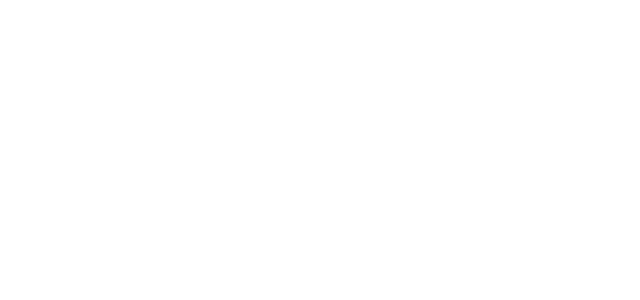
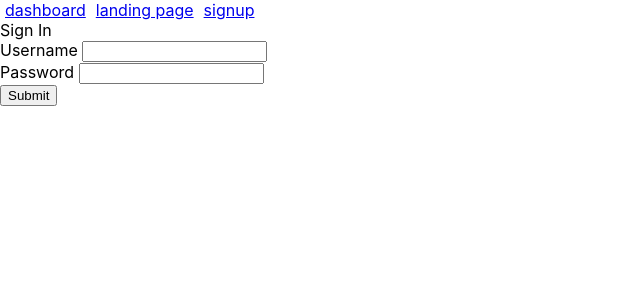
Before and after one commit to chingu-voyages/v40-toucans-team-02, a React (Create React App) app in the folder client/: page /signup in a window 1280 px wide. Before the commit this address had no page. Shown: the top 300 px of the page, without its empty margins (0-640 px from the left). Built offline with nearby package versions, Linux system fonts and the light colour scheme.

Commit message:
add page links

```diff
--- a/client/src/App.jsx
+++ b/client/src/App.jsx
@@ -1,16 +1,32 @@
 import React from "react";
-import { BrowserRouter as Router, Routes, Route } from "react-router-dom";
+import { BrowserRouter as Router, Routes, Route, Link } from "react-router-dom";
 import LandingPage from "./components/LandingPage";
 // import LandingPage from "./components/LandingPage";
 
 import MapComponent from "./components/MapComponent";
+import SignUp from "./components/SignUp";
 
 function App() {
+  const padding = {
+    padding: 5,
+  };
   return (
     <Router>
+      <div>
+        <Link style={padding} to="/">
+          dashboard
+        </Link>
+        <Link style={padding} to="/landing">
+          landing page
+        </Link>
+        <Link style={padding} to="/signup">
+          signup
+        </Link>
+      </div>
       <Routes>
         <Route path="/" element={<MapComponent />} />
-        <Route path="/login" element={<LandingPage />} />
+        <Route path="/landing" element={<LandingPage />} />
+        <Route path="/signup" element={<SignUp />} />
       </Routes>
     </Router>
   );
--- a/client/src/components/SignUp.jsx
+++ b/client/src/components/SignUp.jsx
@@ -1,7 +1,7 @@
 import React, { useState } from "react";
 import ReactDOM from "react-dom";
 
-import "./styles.css";
+// import "./styles.css";
 
 
 
```
